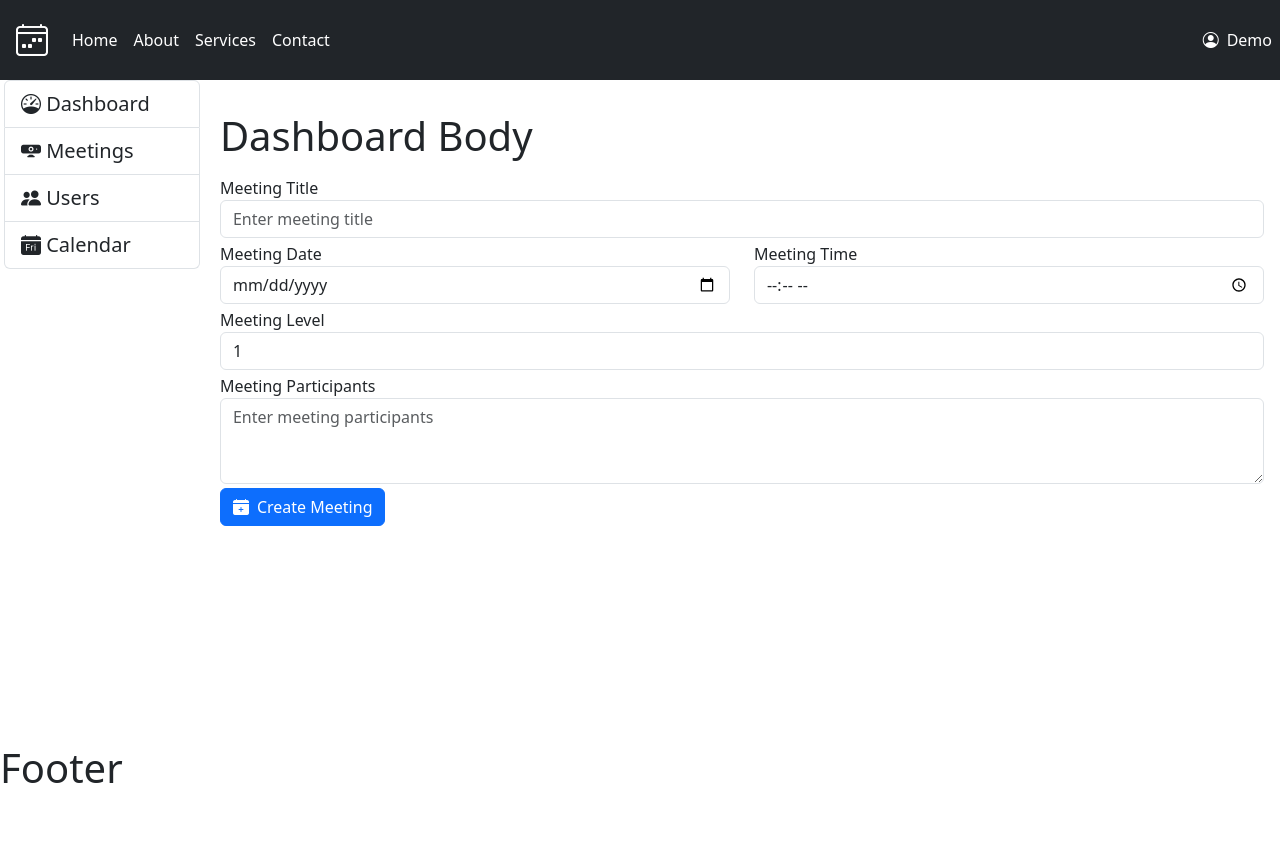
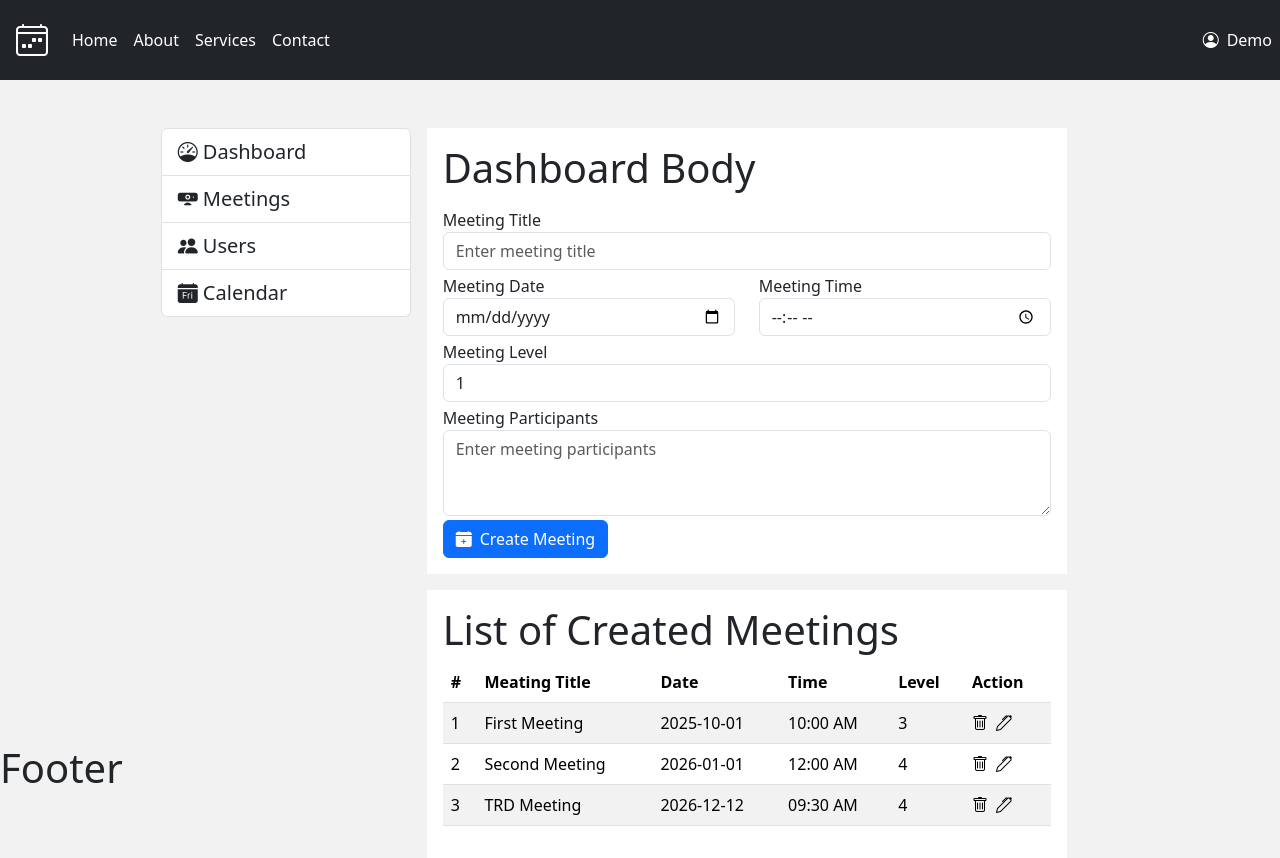
Before and after one commit to TarzanOfIron/Meeting_Calendar_UI-, a React (Vite) app: page / in a window 1280 px wide. Before the commit the page ends 800 px from the top, so only its background shows below. Built offline with nearby package versions, Linux system fonts and the light colour scheme.

Commit message:
added List of Created Meetings

```diff
--- a/src/App.tsx
+++ b/src/App.tsx
@@ -1,15 +1,21 @@
 import Dashboard from "./components/Dashboard";
 import Footer from "./components/Footer";
 import Heading from "./components/Heading";
+import ListOfCreatedMeetings from "./components/ListOfCreatedMeetings";
 import Menu from "./components/Menu";
 
 function App() {
   return (
     <>
       <Heading></Heading>
-      <div className="d-flex">
-        <Menu></Menu>
-        <Dashboard></Dashboard>
+      <div className="d-flex pt-5" style={{background: "#f2f2f2"}}>
+        <div className="col col-4">
+          <Menu></Menu>
+        </div>
+        <div className="col col-6">
+          <Dashboard></Dashboard>
+          <ListOfCreatedMeetings></ListOfCreatedMeetings>
+        </div>
       </div>
       <Footer></Footer>
     </>
--- a/src/components/Dashboard.tsx
+++ b/src/components/Dashboard.tsx
@@ -1,7 +1,7 @@
 const Dashboard = () => {
   return (
-    <div className="m-3 w-100">
-      <h1 className="my-3">Dashboard Body</h1>
+    <div className="w-100 bg-white p-3">
+      <h1 className="mb-3">Dashboard Body</h1>
       <form>
         <div className="form-group my-1">
           <label htmlFor="title">Meeting Title</label>
--- a/src/components/Footer.tsx
+++ b/src/components/Footer.tsx
@@ -1,4 +1,4 @@
-import React from 'react'
+
 
 const Footer = () => {
   return (
--- /dev/null
+++ b/src/components/ListOfCreatedMeetings.tsx
@@ -0,0 +1,63 @@
+
+
+const ListOfCreatedMeetings = () => {
+  return (
+    <div className="bg-white mt-3 p-3 ">
+      <h1>List of Created Meetings</h1>
+      <table className="table table-striped">
+        <thead>
+          <tr>
+            <th>#</th>
+            <th>Meating Title</th>
+            <th>Date</th>
+            <th>Time</th>
+            <th>Level</th>
+            <th>Action</th>
+          </tr>
+        </thead>
+        <tbody>
+          {meetings.map((meeting) => (
+            <tr key={meeting.id}>
+              <td>{meeting.id}</td>
+              <td>{meeting.title}</td>
+              <td>{meeting.Date}</td>
+              <td>{meeting.Time}</td>
+              <td>{meeting.Level}</td>
+              <td><i className={binIcon}></i><i className={editIcon}></i></td>
+            </tr>
+          ))}
+        </tbody>
+      </table>
+    </div>
+  );
+};
+
+export default ListOfCreatedMeetings;
+
+
+let meetings = [
+  {
+    id: 1,
+    title: "First Meeting",
+    Date: "2025-10-01",
+    Time: "10:00 AM",
+    Level: "3",
+  },
+  {
+    id: 2,
+    title: "Second Meeting",
+    Date: "2026-01-01",
+    Time: "12:00 AM",
+    Level: "4",
+  },
+  {
+    id: 3,
+    title: "TRD Meeting",
+    Date: "2026-12-12",
+    Time: "09:30 AM",
+    Level: "4",
+  },
+];
+
+ const binIcon = "bi bi-trash me-2"
+ const editIcon = "bi bi-pen"
--- a/src/components/Menu.tsx
+++ b/src/components/Menu.tsx
@@ -1,15 +1,16 @@
 
 
 const dashItems = [
-  { id: 1, title: " Dashboard", className: "bi bi-speedometer list-group-item mx-1 " }, // bi
-  { id: 2, title: " Meetings", className: "bi bi-webcam-fill list-group-item mx-1" },
-  { id: 3, title: " Users", className: "bi bi-people-fill list-group-item mx-1" },
-  { id: 4, title: " Calendar", className: "bi bi-calendar-day-fill list-group-item mx-1" },
+  { id: 1, title: " Dashboard", className: "bi bi-speedometer list-group-item" }, // bi
+  { id: 2, title: " Meetings", className: "bi bi-webcam-fill list-group-item" },
+  { id: 3, title: " Users", className: "bi bi-people-fill list-group-item" },
+  { id: 4, title: " Calendar", className: "bi bi-calendar-day-fill list-group-item" },
 ];
 
 const Menu = () => {
   return (
     <div
+    className="mx-3 ms-auto"
       style={{ fontSize: "1.25rem", width: "250px" }}
     >
       <ul className="list-group">
```
